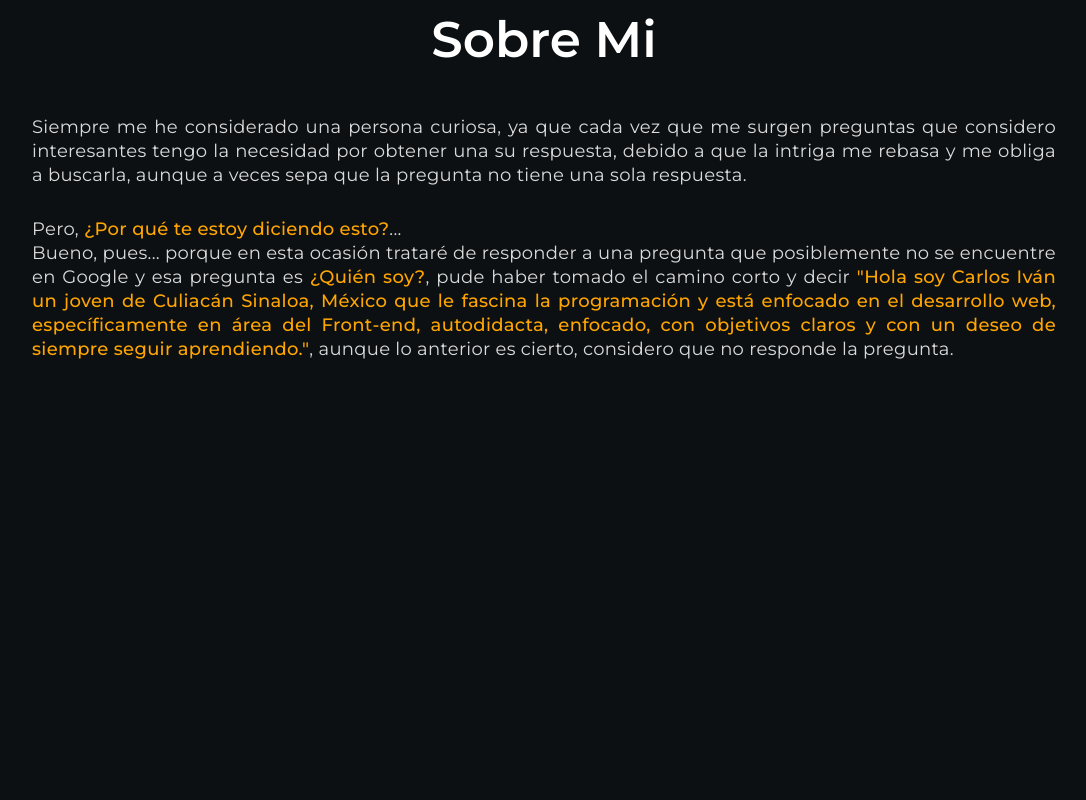
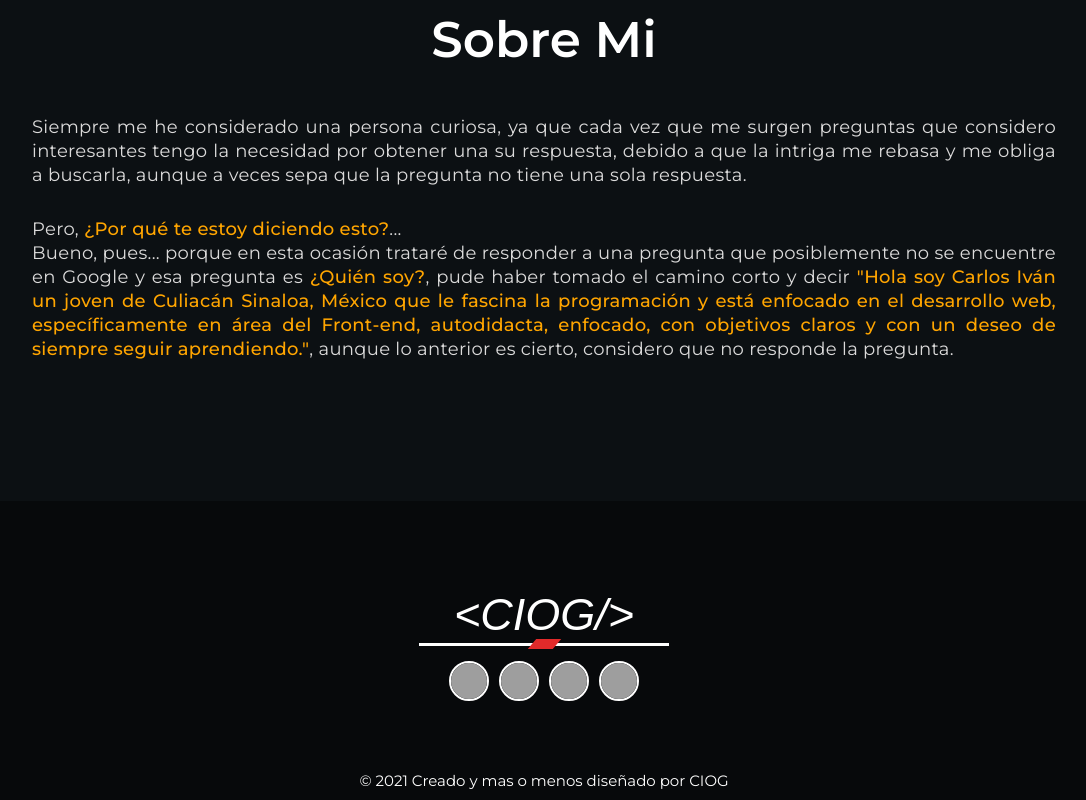
Before and after one commit to CIOG2/Portafolio, a Next.js app: page / in a window 1280 px wide. Shown: the part 811-1611 px from the top of the page, without its empty margins (96-1182 px from the left). Before the commit the page ends 1192 px from the top, so only its background shows below. Built offline with nearby package versions, Linux system fonts and the light colour scheme; grey boxes are pictures that could not be loaded; a web font is replaced by a local one.

Commit message:
add: footer

```diff
--- a/pages/index.tsx
+++ b/pages/index.tsx
@@ -1,12 +1,14 @@
 import type { NextPage } from 'next'
-import Header from '../Components/Header';
-import Main from '../Components/Main';
+import Header from '@Components/Header';
+import Main from '@Components/Main';
+import Footer from '@Components/Footer';
 
 const Home: NextPage = () => {
   return (
     <div id = 'APP'>
           <Header/>
           <Main/>
+          <Footer/>
     </div>
   )
 }
```
